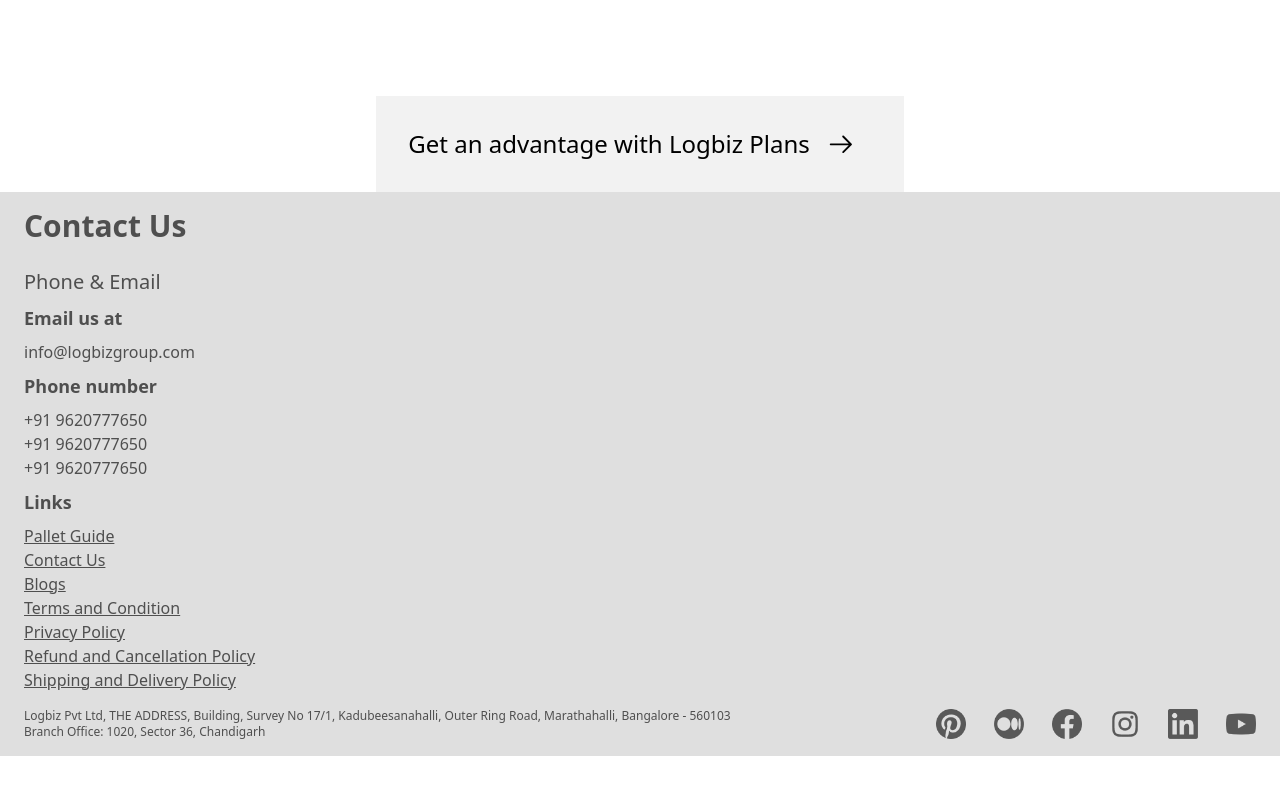
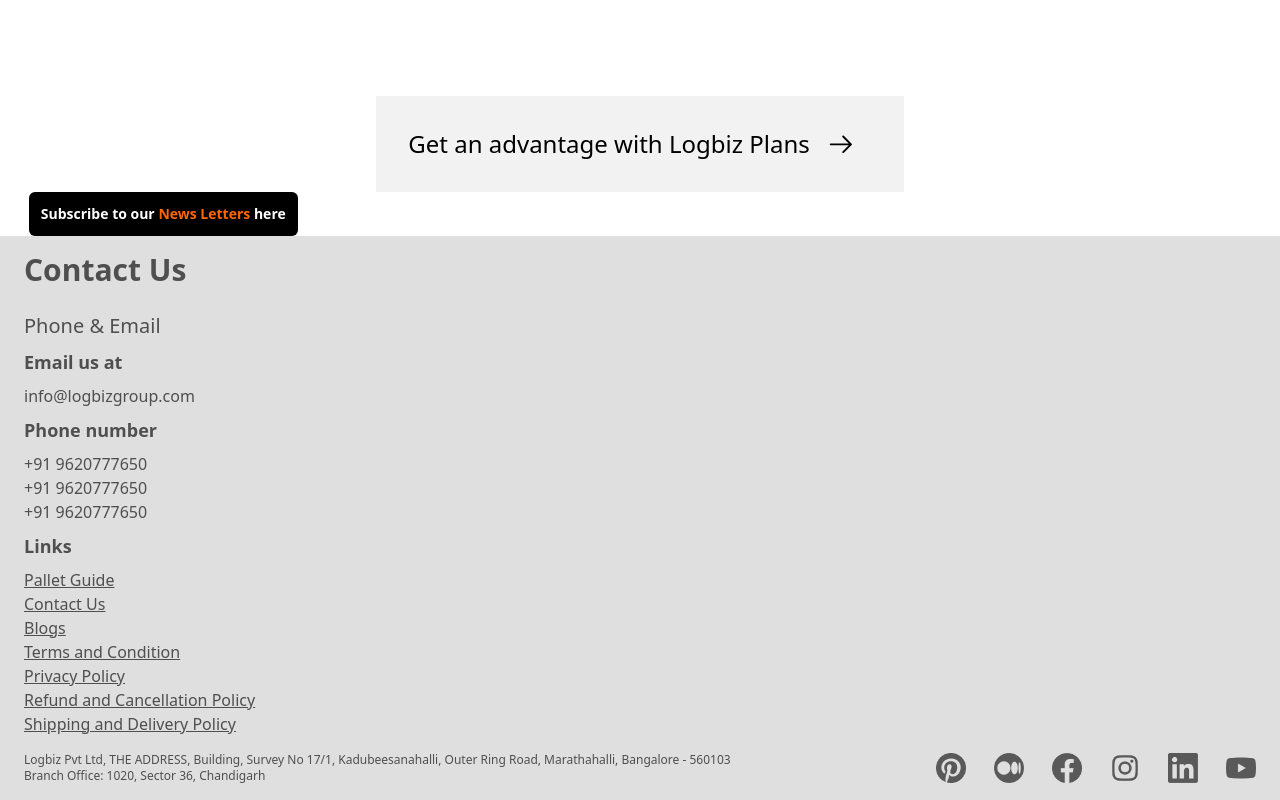
Before and after one commit to Logbiz-Private-Lilmited/LogbizFB, a React (Vite) app: page / in a window 1280 px wide. Shown: the part 2720-3520 px from the top of the page. Before the commit the page ends 3476 px from the top, so only its background shows below. Built offline with nearby package versions, Linux system fonts and the light colour scheme.

Commit message:
Added subscribe button

```diff
--- a/src/views/HomeView.jsx
+++ b/src/views/HomeView.jsx
@@ -32,6 +32,13 @@
           <Link></Link>
         </button>
       </div>
+      <div className="subscribe-button w-fit text-sm font-bold p-3 mx-4 bg-black text-white rounded-md">
+        <Link>
+          {" "}
+          Subscribe to our{" "}
+          <span className="text-customOrange">News Letters</span> here
+        </Link>
+      </div>
     </div>
   );
 };
```
